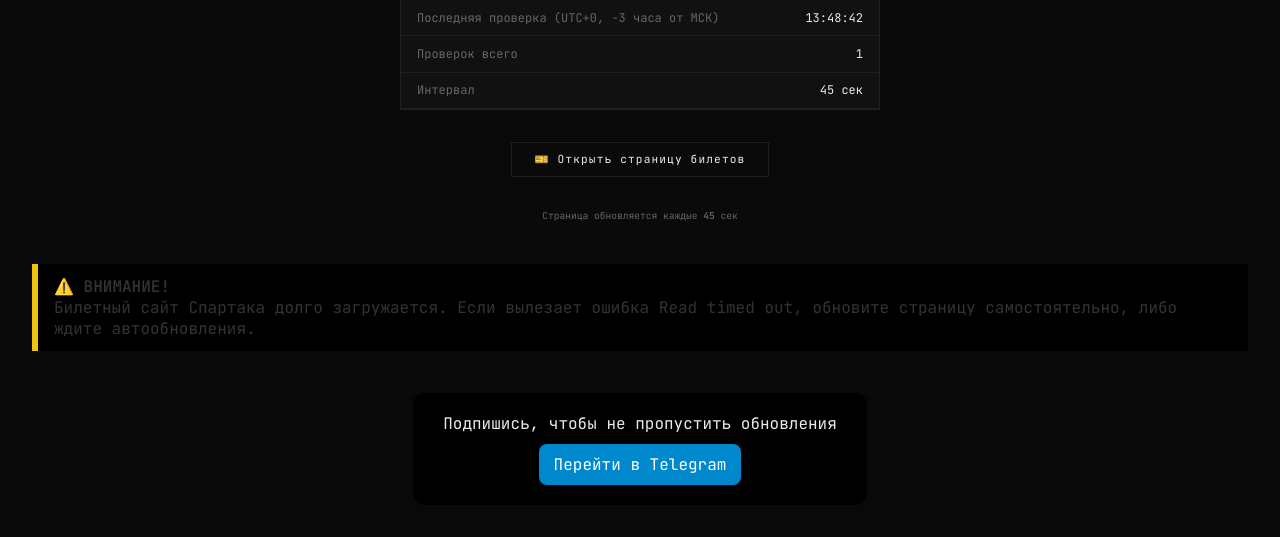
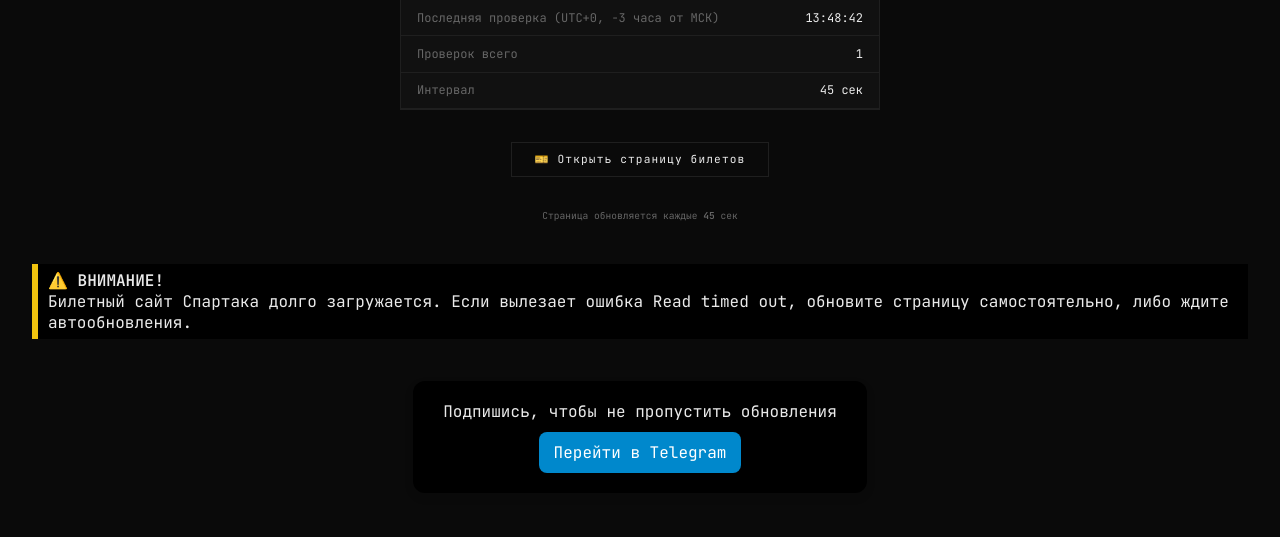
Before and after one commit to vaqqqz/cska-tickets, a Flask app: page / in a window 1280 px wide. Shown: the part 437-974 px from the top of the page. After the commit the page ends 910 px from the top, so only its background shows below. Run offline with Flask 3, Linux system fonts and the light colour scheme; data that the repository does not hold is empty.

Commit message:
Update style.css

```diff
--- a/static/style.css
+++ b/static/style.css
@@ -199,7 +199,6 @@ body {
 .warning-box {
     border-left: 6px solid #f1c40f;
     background-color: black;
-    padding: 12px 16px;
+    padding: 6px 10px;
     margin: 10px 0;
-    color: #333;
   }
```
